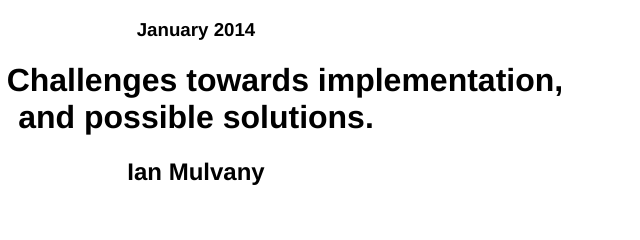
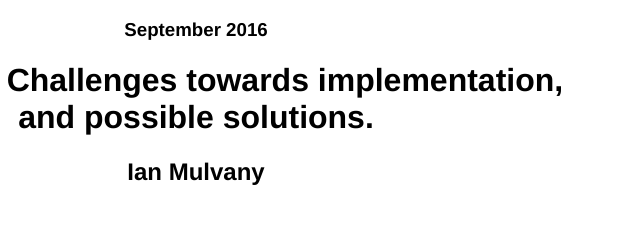
Before and after one commit to IanMulvany/open-data-challenges, a plain HTML site: page open-data.html in a window 1280 px wide. Shown: the top 240 px of the page, 212-852 px from the left. Drawn offline with Linux system fonts and the light colour scheme.

Commit message:
updates date

```diff
--- a/open-data.html
+++ b/open-data.html
@@ -12,7 +12,7 @@
 </head>
 <body>
 <header>
-<h3 class="date">January 2014</h3>
+<h3 class="date">September 2016</h3>
 
 <h1 class="title">Open Data, Challenges towards implementation, and possible solutions.</h1>
 
```
Also changed, not shown: 1 other file.
